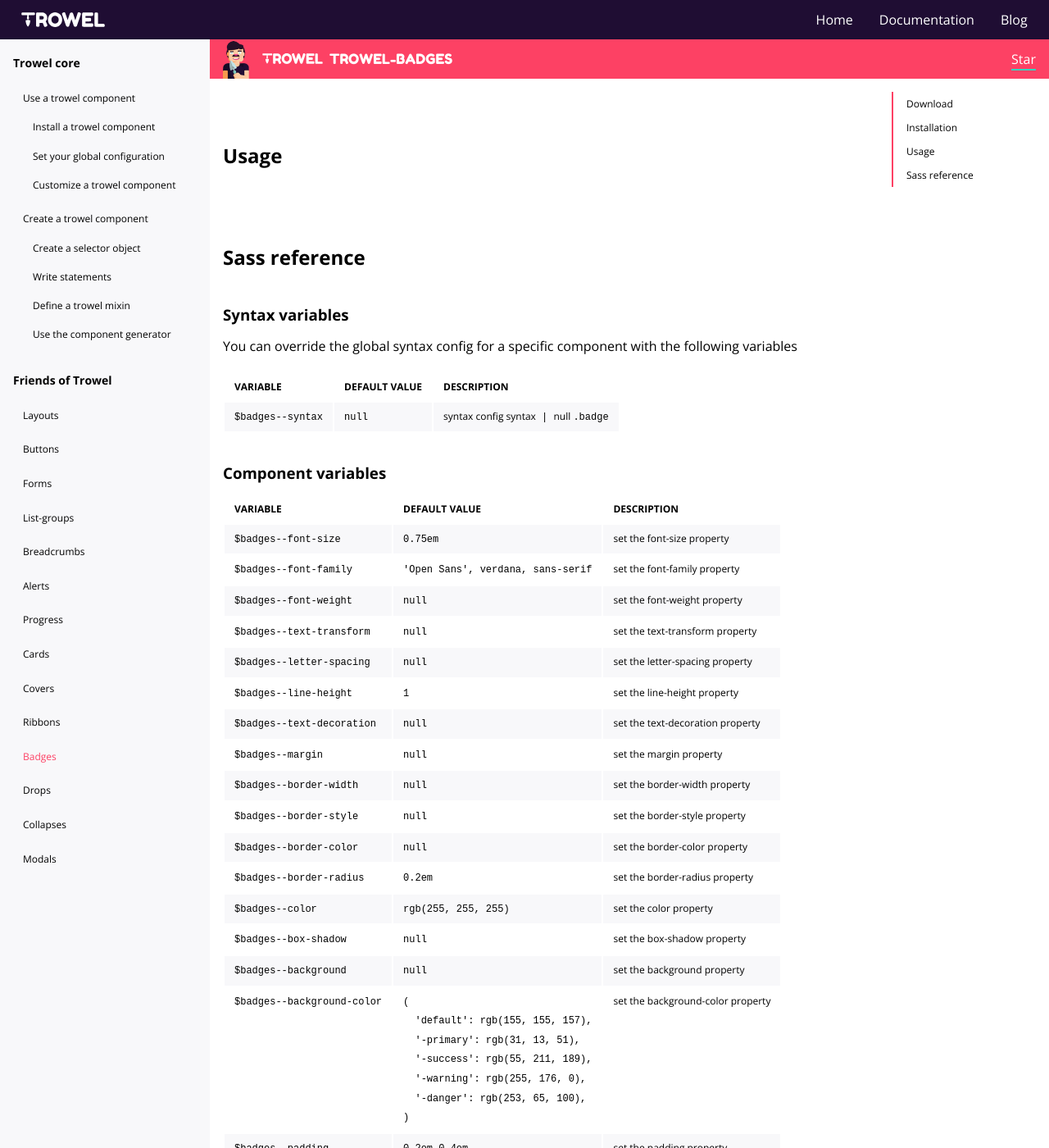
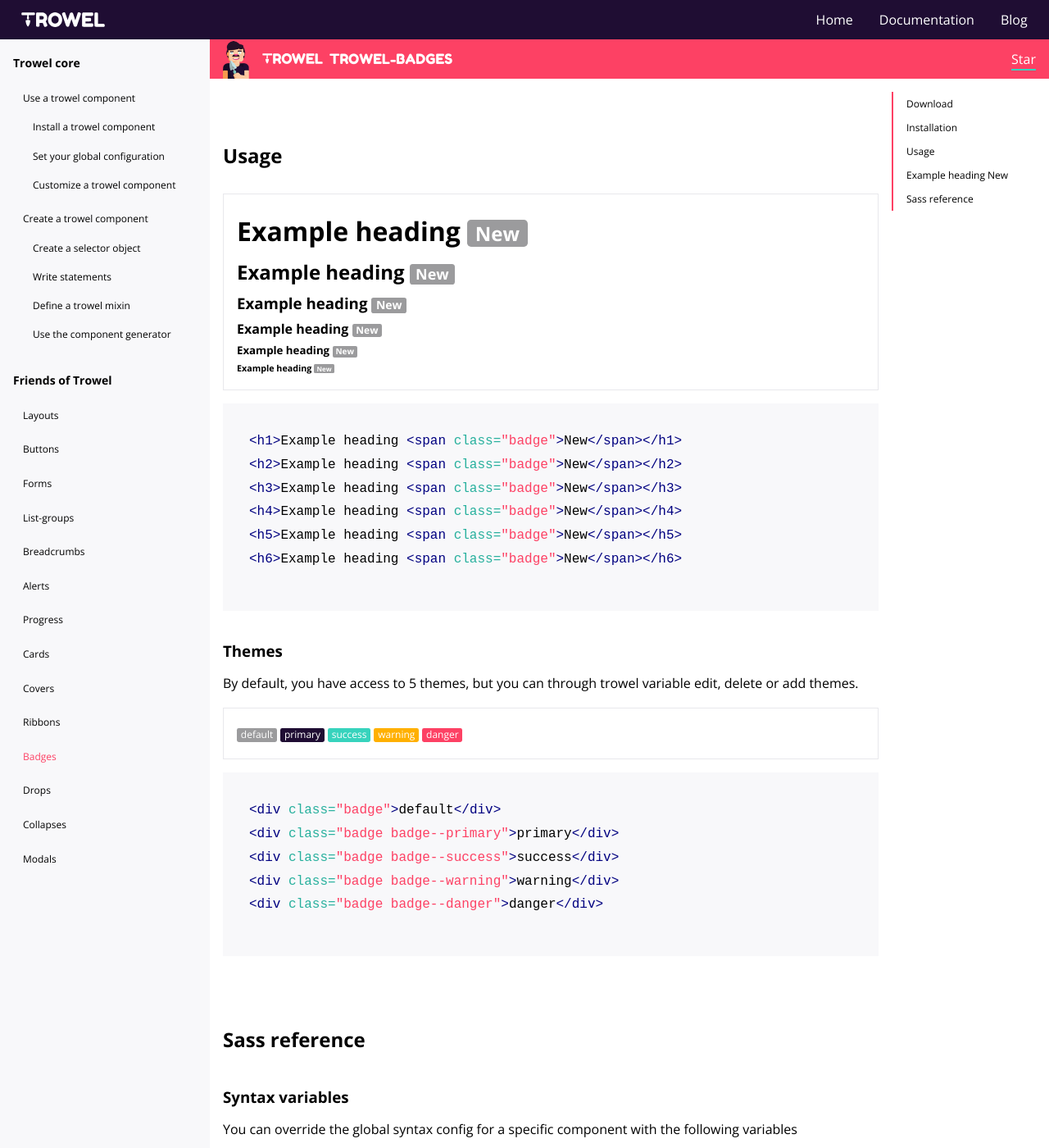
Before and after one commit to Trowel/trowel.github.io, a Jekyll site: the page built from pages/documentation/friends-of-trowel/badges/badges.md, in a window 1280 px wide and 1400 px high, scrolled down 1017 px. Shown: the whole window at 82% size. Built offline with Jekyll 4.4.1, drawn with Linux system fonts in a browser that asks for light colours.

Commit message:
badges usage

````diff
--- a/pages/documentation/friends-of-trowel/badges/_usage.md
+++ b/pages/documentation/friends-of-trowel/badges/_usage.md
@@ -1 +1,39 @@
 ## Usage
+
+<div class="preview">
+  <h1 style="margin: 0; padding: 0;">Example heading <span class="badge">New</span></h1>
+  <h2 style="margin: 0; padding: 0;">Example heading <span class="badge">New</span></h2>
+  <h3 style="margin: 0; padding: 0;">Example heading <span class="badge">New</span></h3>
+  <h4 style="margin: 0; padding: 0;">Example heading <span class="badge">New</span></h4>
+  <h5 style="margin: 0; padding: 0;">Example heading <span class="badge">New</span></h5>
+  <h6 style="margin: 0; padding: 0;">Example heading <span class="badge">New</span></h6>
+</div>
+
+```html
+<h1>Example heading <span class="badge">New</span></h1>
+<h2>Example heading <span class="badge">New</span></h2>
+<h3>Example heading <span class="badge">New</span></h3>
+<h4>Example heading <span class="badge">New</span></h4>
+<h5>Example heading <span class="badge">New</span></h5>
+<h6>Example heading <span class="badge">New</span></h6>
+```
+
+### Themes
+
+By default, you have access to 5 themes, but you can through trowel variable edit, delete or add themes.
+
+<div class="preview">
+  <div class="badge">default</div>
+  <div class="badge badge--primary">primary</div>
+  <div class="badge badge--success">success</div>
+  <div class="badge badge--warning">warning</div>
+  <div class="badge badge--danger">danger</div>
+</div>
+
+```html
+<div class="badge">default</div>
+<div class="badge badge--primary">primary</div>
+<div class="badge badge--success">success</div>
+<div class="badge badge--warning">warning</div>
+<div class="badge badge--danger">danger</div>
+```
````
